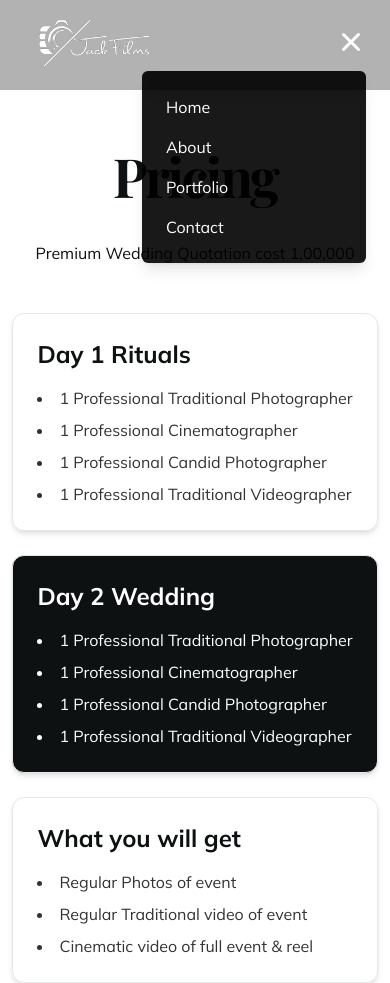
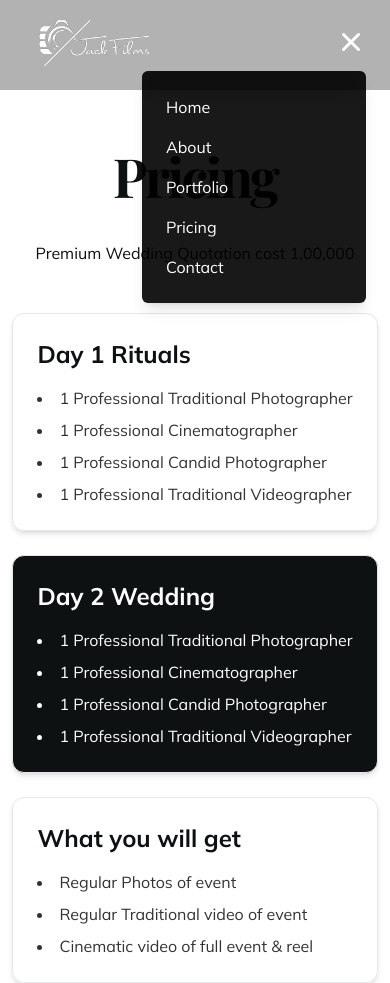
Before and after one commit to rohanajila/Photography_Portfolio, a React (Create React App) app: page /pricing in a window 390 px wide. Both pictures are taken after a click on the button 351 px from the left and 42 px from the top of the page. Built offline with nearby package versions, Linux system fonts and the light colour scheme; a web font is replaced by a local one.

Commit message:
Pricing Link missing for mobile Nav

```diff
--- a/src/components/MobileNav.js
+++ b/src/components/MobileNav.js
@@ -19,6 +19,7 @@ const MobileNav = () => {
           <Link to="/" onClick={() => setIsOpen(false)} className="hover:text-yellow-400 transition">Home</Link>
           <Link to="/about" onClick={() => setIsOpen(false)} className="hover:text-yellow-400 transition">About</Link>
           <Link to="/portfolio" onClick={() => setIsOpen(false)} className="hover:text-yellow-400 transition">Portfolio</Link>
+          <Link to="/pricing" onClick={() => setIsOpen(false)} className="hover:text-yellow-400 transition">Pricing</Link>
           <Link to="/contact" onClick={() => setIsOpen(false)} className="hover:text-yellow-400 transition">Contact</Link>
         </div>
       )}
```
